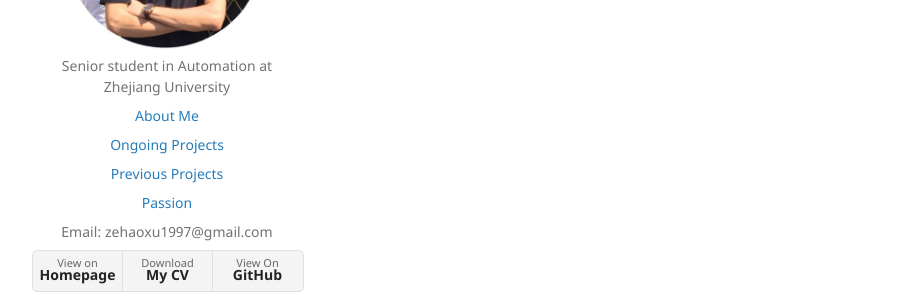
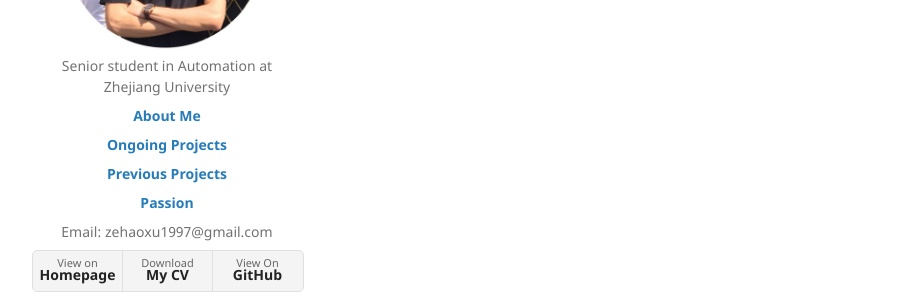
Before and after one commit to ZehaoXU/ZehaoXU.github.io, a Jekyll site: the page built from docs/SUPPORT.md, in a window 1280 px wide. Shown: the part 277-577 px from the top of the page, without its empty margins (178-1086 px from the left). Built offline with Jekyll 4.4.1, drawn with Linux system fonts in a browser that asks for light colours; nearby versions of some CDN libraries; our own code applies the rules of GitHub Pages for plain Markdown files.

Commit message:
fix some bugs

```diff
--- a/assets/css/style.scss
+++ b/assets/css/style.scss
@@ -22,7 +22,17 @@ h3{
 
 .tag {
     text-align: center;
-    // font-weight: bold;
+    font-weight: bold;
+}
+
+.tag a:hover, a:focus {
+    color: #069;
+    font-weight: bold;
+    text-decoration: underline;
+}
+
+ul.downloads {
+    text-align: center;
 }
 
 p{
```
Also changed, not shown: index.md (+1 -2 lines), assets/img/cartpole.gif, assets/img/d_inverted.gif, assets/img/gallery/1.jpg, assets/img/gallery/13.jpg, assets/img/gallery/7.jpg, assets/img/matlab.jpg (added), 11 other files.
